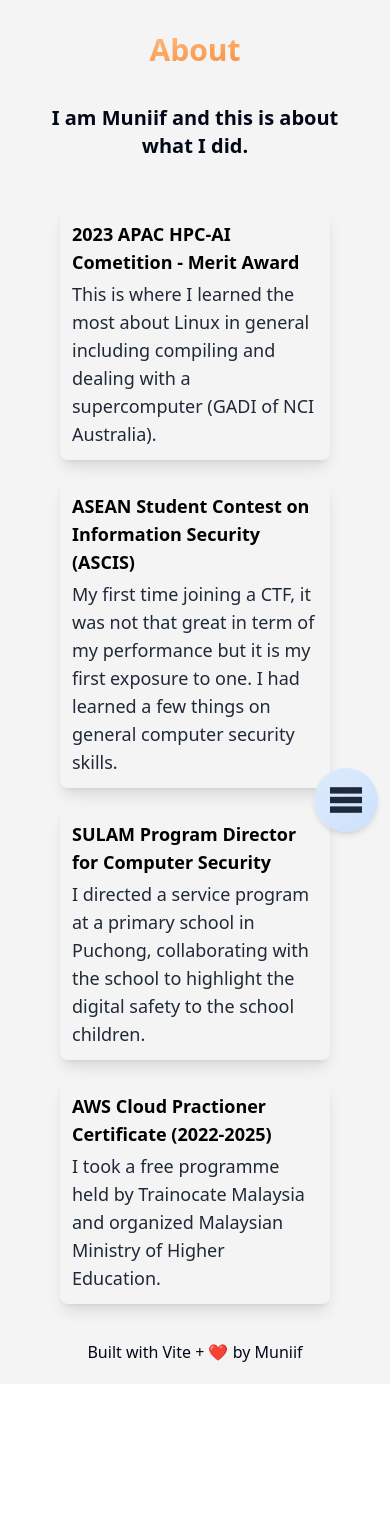
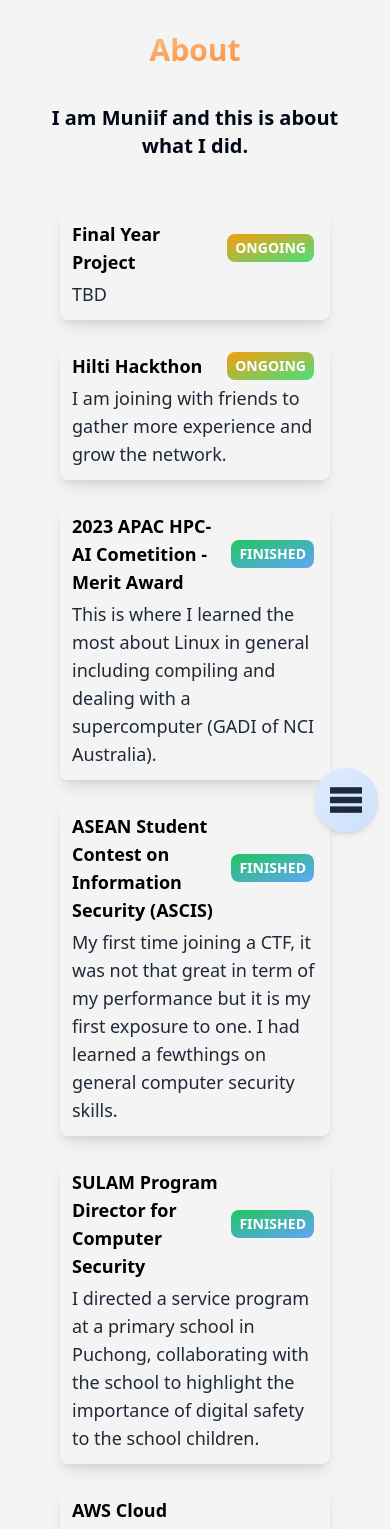
Before and after one commit to muniif10/mysite, a React (Vite) app: page /about in a window 390 px wide. Shown: the top 1529 px of the page. Before the commit the page ends 1384 px from the top, so only its background shows below. Built offline with nearby package versions, Linux system fonts and the light colour scheme.

Commit message:
Updated the about section, and added amogus

```diff
--- a/src/Home.tsx
+++ b/src/Home.tsx
@@ -1,6 +1,7 @@
 import "@/App.css";
 import dayjs from "dayjs";
-import me from "@/assets/me.jpg"
+import me from "@/assets/me.jpg";
+import amogus from "@/assets/amogus.mp3";
 import {
   HoverCard,
   HoverCardContent,
@@ -8,15 +9,20 @@ import {
 } from "@/src/components/ui/hover-card";
 import { Avatar, AvatarImage, AvatarFallback } from "@radix-ui/react-avatar";
 import Toolset from "./components/Toolset";
+import { useRef, useState } from "react";
 
 enum Greeting {
   Ketidaktetapan = "Kiamat?",
+  AwalPagi = "Awal Pagi!",
   Pagi = "Pagi!",
   Tengahari = "Tengahari!",
   Petang = "Petang.",
 }
 
 function Home() {
+  let currentAudio : HTMLAudioElement;
+  const clickRef = useRef(0);
+  const [oooMagic, setMagic] = useState([""]);
   const jam = dayjs().hour();
   let greeting_used = Greeting.Ketidaktetapan;
   if (jam > 12) {
@@ -29,8 +35,13 @@ function Home() {
       greeting_used = Greeting.Petang;
     }
   } else {
-    // Kes pagi
-    greeting_used = Greeting.Pagi;
+    if (jam < 5) {
+      // awal naw
+      greeting_used = Greeting.AwalPagi;
+    } else {
+      // Kes pagi
+      greeting_used = Greeting.Pagi;
+    }
   }
 
   return (
@@ -39,9 +50,32 @@ function Home() {
         <h1 className="my-2 py-2 text-transparent bg-clip-text bg-gradient-to-br   from-orange-200 to-orange-500 font-extrabold text-5xl ">
           Selamat {greeting_used}
         </h1>
+
         <img
-          className=" shadow-sm rounded-full w-[15vh] m-auto mb-5"
-          src={me}
+          onClick={() => {
+
+            if (clickRef.current < 5) {
+              clickRef.current = clickRef.current + 1;
+              console.log("Clue?: " + clickRef.current);
+            } else {
+              // This is broken, malas nak try useState walau mudah.
+              if (!currentAudio || currentAudio.paused || currentAudio.ended) {
+                currentAudio = new Audio(amogus);
+                currentAudio.play();
+              } else {
+              }
+
+              setMagic([
+                " w-[50vh] rounded-none",
+                "https://upload.wikimedia.org/wikipedia/commons/thumb/5/5a/Medjed_%28Deity%29.png/800px-Medjed_%28Deity%29.png",
+              ]);
+            }
+          }}
+          className={
+            " shadow-sm rounded-full w-[15vh] m-auto mb-5 transform-gpu transition-all" +
+            oooMagic[0]
+          }
+          src={oooMagic[0].length > 1 ? oooMagic[1] : me}
           alt=""
         />
         <span className="text-xl font-bold">
--- a/src/components/Toolset.tsx
+++ b/src/components/Toolset.tsx
@@ -22,14 +22,14 @@ const Toolset = () => {
     <div className=" border-[2px] rounded-lg shadow-md p-5">
       <p className="text-3xl font-extrabold text-center">My Toolset</p>
       <div className="pt-3 flex flex-wrap flex-1 flex-row gap-5 justify-between place-content-center m-5">
-        {tools.map((item, index) => {
+        {tools.map((tool_used, index) => {
           return (
             <div
               key={index}
-              className="transition-all text-gray-600 hover:text-black saturate-0 hover:saturate-100 flex flex-1 flex-col gap-5 text-center"
+              className="transition-all text-gray-400 hover:text-gray-900 saturate-0 hover:saturate-100 flex flex-1 flex-col gap-5 text-center"
             >
-              <img className="sm:h-[3em] h-[5em] m-auto object-contain" src={item[1]} alt="" />
-              <p className="  font-extrabold">{item[0]}</p>
+              <img className="sm:h-[3em] h-[5em] m-auto object-contain" src={tool_used[1]} alt="" />
+              <p className="  font-extrabold">{tool_used[0]}</p>
             </div>
           );
         })}
--- a/src/pages/About.tsx
+++ /dev/null
@@ -1,56 +0,0 @@
-const About: React.FC = () => {
-  const title_style = "font-bold mb-1 text-black";
-  const text_style = "shadow-lg p-3 rounded-lg text-gray-800";
-  return (
-    <>
-      <h1 className="mt-4 text-center font-extrabold text-3xl capitalize my-2 py-2 text-transparent bg-clip-text bg-gradient-to-br   from-orange-200 to-orange-500 ">
-        About
-      </h1>
-
-      <p className="text-center text-xl font-bold">
-        I am Muniif and this is about what I did.
-      </p>
-      <div className="  text-lg gap-5 flex flex-col m-5 p-2">
-        <div className={text_style}>
-          <p className={title_style}>
-            2023 APAC HPC-AI Cometition - Merit Award
-          </p>
-          <p>
-            This is where I learned the most about Linux in general including
-            compiling and dealing with a supercomputer (GADI of NCI Australia).
-          </p>
-        </div>
-        <div className={text_style}>
-          <p className={title_style}>
-            ASEAN Student Contest on Information Security (ASCIS)
-          </p>
-          <p>
-            My first time joining a CTF, it was not that great in term of my
-            performance but it is my first exposure to one. I had learned a few
-            things on general computer security skills.
-          </p>
-        </div>
-        <div className={text_style}>
-          <p className={title_style}>
-            SULAM Program Director for Computer Security
-          </p>
-          <p>
-            I directed a service program at a primary school in Puchong,
-            collaborating with the school to highlight the digital safety to the
-            school children.
-          </p>
-        </div>
-        <div className={text_style}>
-          <p className={title_style}>
-            AWS Cloud Practioner Certificate (2022-2025)
-          </p>
-          <p>
-           I took a free programme held by Trainocate Malaysia and organized Malaysian Ministry of Higher Education.
-          </p>
-        </div>
-      </div>
-    </>
-  );
-};
-
-export default About;
--- /dev/null
+++ b/src/pages/about/About.tsx
@@ -0,0 +1,52 @@
+import about_achievemnts from "./about_achievement";
+import Status from "./enums";
+const About: React.FC = () => {
+  const title_style = "font-bold text-black inline";
+  const text_style = "shadow-lg p-3 rounded-lg text-gray-800";
+  const status_ongoing =
+    " place-self-center font-bold text-sm mx-1 rounded-lg py-1 px-2 bg-gradient-to-br text-white from-amber-500 to-green-400";
+  const status_finished =
+    " place-self-center font-bold text-sm mx-1 rounded-lg py-1 px-2 bg-gradient-to-br text-white from-green-500 to-blue-400";
+  return (
+    <>
+      <h1 className="mt-4 text-center font-extrabold text-3xl capitalize my-2 py-2 text-transparent bg-clip-text bg-gradient-to-br from-orange-200 to-orange-500 ">
+        About
+      </h1>
+      <p className="text-center text-xl font-bold">
+        I am Muniif and this is about what I did.
+      </p>
+
+      <div className="  text-lg gap-5 flex flex-col m-5 p-2">
+        {about_achievemnts.map((achievement, index) => (
+          <div key={index} className={text_style}>
+            <div className="flex flex-row pb-1 justify-between">
+              <p className={title_style}>
+                {achievement.title && achievement.title.length > 1
+                  ? achievement.title
+                  : "Forgot about the title?"}
+              </p>
+              {achievement.status != null ? (
+                <>
+                  {achievement.status.valueOf() === Status.ONGOING.valueOf() ? (
+                    <span className={status_ongoing}>ONGOING</span>
+                  ) : (
+                    <span className={status_finished}>FINISHED</span>
+                  )}
+                </>
+              ) : (
+                <span className={status_finished}>FINISHED</span>
+              )}
+            </div>
+            <p>
+              {achievement.text && achievement.text.length > 1
+                ? achievement.text
+                : "Forgout about the text?"}
+            </p>
+          </div>
+        ))}
+      </div>
+    </>
+  );
+};
+
+export default About;
--- /dev/null
+++ b/src/pages/about/about_achievement.ts
@@ -0,0 +1,32 @@
+import Status from "./enums";
+
+const about_achievemnts = [
+  {
+    title: "Final Year Project",
+    text: "TBD",
+    status: Status.ONGOING
+  },
+  {
+    title: "Hilti Hackthon",
+    text: "I am joining with friends to gather more experience and grow the network.",
+    status: Status.ONGOING
+  },
+  {
+    title: "2023 APAC HPC-AI Cometition - Merit Award",
+    text: "This is where I learned the most about Linux in general including compiling and dealing with a supercomputer (GADI of NCI Australia).",
+  },
+  {
+    title: "ASEAN Student Contest on Information Security (ASCIS)",
+    text: "My first time joining a CTF, it was not that great in term of my performance but it is my first exposure to one. I had learned a fewthings on general computer security skills.",
+  },
+  {
+    title: "SULAM Program Director for Computer Security",
+    text: "I directed a service program at a primary school in Puchong, collaborating with the school to highlight the importance of digital safety to the school children.",
+  },
+  {
+    title: "AWS Cloud Practioner Certificate (2022-2025)",
+    text: "I took a free programme held by Trainocate Malaysia and organized Malaysian Ministry of Higher Education. The online exam was nerve-wracking but I now know the basics of cloud computing.",
+  },
+];
+
+export default about_achievemnts;
--- /dev/null
+++ b/src/pages/about/enums.ts
@@ -0,0 +1,6 @@
+enum Status {
+    ONGOING,
+    FINISHED,
+  }
+
+export default Status;
```
Also changed, not shown: src/main.tsx (+1 -29 lines), 2 other files (tests, documents, lock files or other folders).
